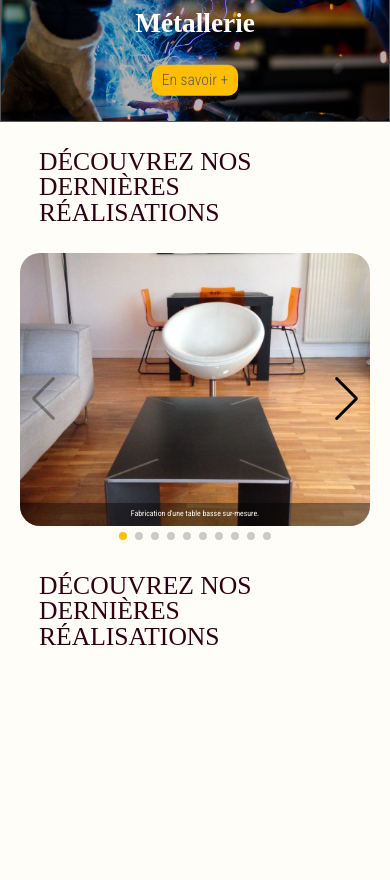
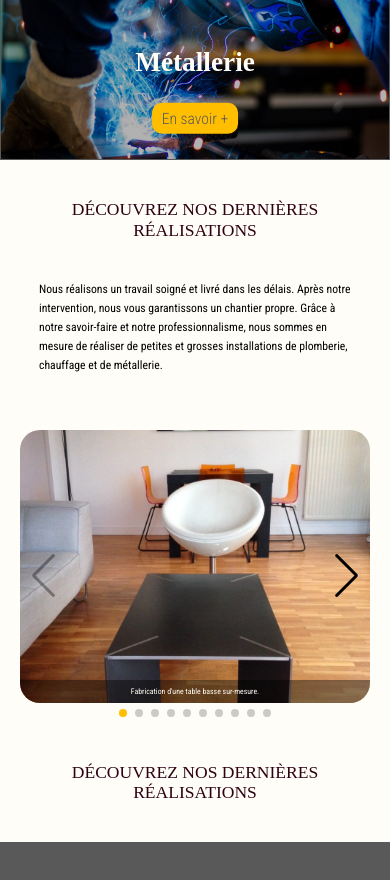
Before and after one commit to lomi9/m-tech_energie, a React (Create React App) app: page / in a window 390 px wide. Shown: the part 1620-2500 px from the top of the page. Before the commit the page ends 2297 px from the top, so only its background shows below. Built offline with nearby package versions, Linux system fonts and the light colour scheme; a web font is replaced by a local one.

Commit message:
feat : add footer component and improve realisations section

```diff
--- a/src/components/footer/Footer.jsx
+++ b/src/components/footer/Footer.jsx
@@ -0,0 +1,9 @@
+
+export default function Footer () {
+
+    return (
+        <div className="footer">
+
+        </div>
+    )
+}
--- a/src/components/footer/Footer.scss
+++ b/src/components/footer/Footer.scss
@@ -0,0 +1,5 @@
+.footer {
+    background-color: $main-color-2;
+    width: 100%;
+    height: 200px;
+}
--- a/src/components/realisations/Realisations.jsx
+++ b/src/components/realisations/Realisations.jsx
@@ -29,6 +29,7 @@ export default function Realisations () {
         <div className="realisations__home">
             <div className="realisations__home-description">
                 <h2 className="realisations__home-description-title">Découvrez nos dernières réalisations</h2>
+                <p className="realisations__home-description-text">Nous réalisons un travail soigné et livré dans les délais. Après notre intervention, nous vous garantissons un chantier propre. Grâce à notre savoir-faire et notre professionnalisme, nous sommes en mesure de réaliser de petites et grosses installations de plomberie, chauffage et de métallerie.</p>
             </div>
             <div className="realisations__home-scroller">
                 <Scroller images={images} />
--- a/src/components/realisations/Realisations.scss
+++ b/src/components/realisations/Realisations.scss
@@ -18,3 +18,22 @@
 
     }
 }
+
+@media (max-width : 480px) {
+    .realisations__home-description{
+        padding: 0;
+    &-title{
+        font-size: 4.5vw;
+        line-height: 1.3rem;
+        padding-bottom: 5%;
+        padding: 10% 6%;
+        text-align: center;
+    }
+    &-text{
+        padding: 0 10% 14% 10%;
+        text-align: start;
+        font-size: 3vw;
+        line-height: 1.2rem;
+    }
+}
+}
--- a/src/components/services/Services.jsx
+++ b/src/components/services/Services.jsx
@@ -16,7 +16,7 @@ export default function Services () {
                             Votre partenaire de confiance, <br/> pour des solutions innovantes.
                         </h2>
                         <p className="services__presentation-content-text">
-                        Forts de plusieurs années d'expérience, nous nous engageons à offrir un service de qualité supérieure, adapté à vos besoins uniques. Notre équipe d'experts combine savoir-faire technique et créativité pour transformer chaque projet en succès. Chez nous, votre satisfaction est notre priorité. Découvrez comment nous pouvons apporter une valeur ajoutée à votre espace de vie ou de travail.
+                        Forts de plus de 14 années d'expérience, nous nous engageons à offrir un service de qualité supérieure, adapté à vos besoins uniques. Notre équipe d'experts combine savoir-faire technique et créativité pour transformer chaque projet en succès. Chez nous, votre satisfaction est notre priorité. Découvrez comment nous pouvons apporter une valeur ajoutée à votre espace de vie ou de travail. Nous intervenons principalement dans la région de Bourgoin-Jallieu et Lyon autant pour des particuliers que pour des professionnels .
                         </p>
 
                     </div>
--- a/src/pages/Home.jsx
+++ b/src/pages/Home.jsx
@@ -2,6 +2,7 @@ import Banner from "../components/banner/Banner";
 import Navbar from "../components/navbar/Navbar";
 import Services from "../components/services/Services";
 import WorksHome from "../components/realisations/Realisations.jsx";
+import Footer from "../components/footer/Footer.jsx";
 
 
 export default function Home () {
@@ -17,6 +18,7 @@ export default function Home () {
         </header>
         <Services/>
         <WorksHome/>
+        <Footer/>
         </>
     )
 }
--- a/src/styles.scss
+++ b/src/styles.scss
@@ -4,6 +4,7 @@
 @import "./components/services/Services.scss";
 @import "./components/scroller/Scroller.scss";
 @import "./components/realisations/Realisations.scss";
+@import "./components/footer/Footer.scss";
 
 #root{
     background-color: #FFFDF7;
```
